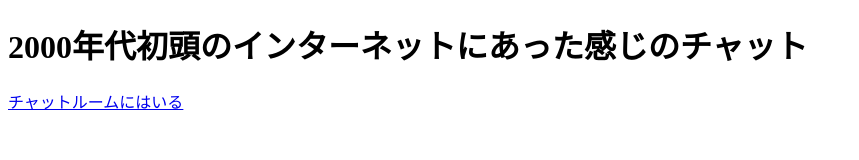
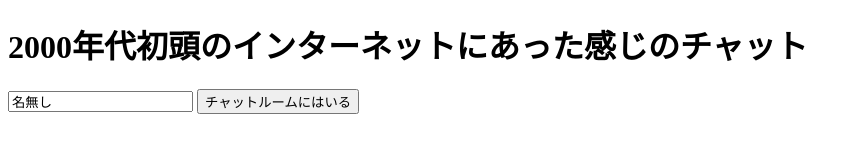
Before and after one commit to miminashi/legacy_chat, a plain HTML site: page app/var/www/index.html in a window 1280 px wide. Shown: the whole page, without its empty margins (0-859 px from the left). Drawn offline with Linux system fonts and the light colour scheme.

Commit message:
add: コテハン機能

```diff
--- a/app/var/www/index.html
+++ b/app/var/www/index.html
@@ -1,11 +1,21 @@
 <!DOCTYPE html>
 <html>
   <head>
-    <meta charset="utf-8">
+    <meta charset="utf-8" />
     <title>2000年代初頭のインターネットにあった感じのチャット</title>
   </head>
   <body>
     <h1>2000年代初頭のインターネットにあった感じのチャット</h1>
-    <a href="/cgi-bin/index.cgi" >チャットルームにはいる</a>
+    <form action="/cgi-bin/handle-name.cgi" method="POST">
+      <input
+        type="text"
+        name="name"
+        id="name"
+        value="名無し"
+        pattern="\S+"
+        required
+      />
+      <input type="submit" value="チャットルームにはいる" />
+    </form>
   </body>
 </html>
```
Also changed, not shown: 3 other files.
